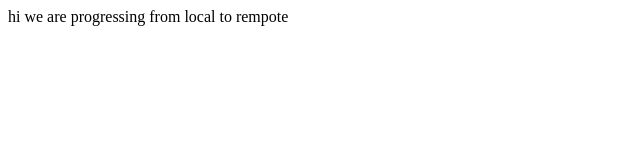
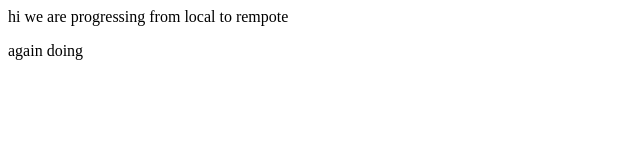
Before and after one commit to yogeshbichhu/newrep, a plain HTML site: page index.html in a window 1280 px wide. Shown: the full height of the page, 0-640 px from the left. Drawn offline with Linux system fonts and the light colour scheme.

```diff
--- a/index.html
+++ b/index.html
@@ -1 +1,2 @@
 <p> hi we are progressing from local to rempote</p>
+<p> again doing </p>
```
